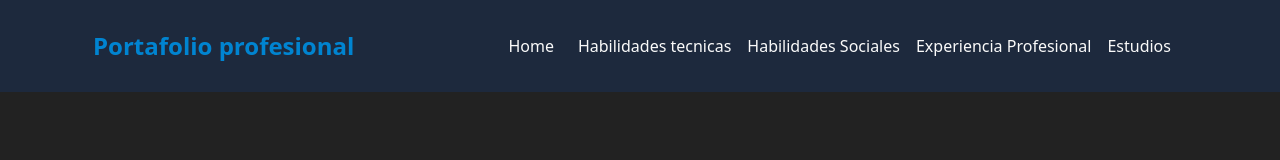
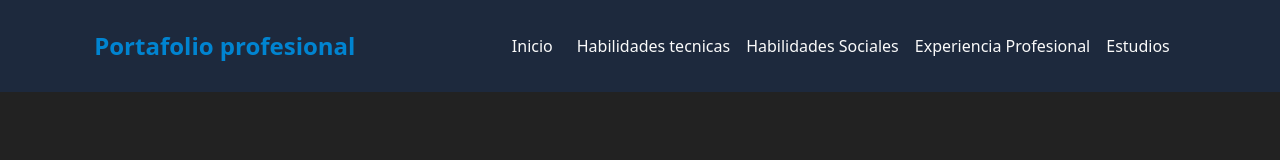
Before and after one commit to miiguel16/PortafolioProfesional, a React (Vite) app: page /SocialSkills in a window 1280 px wide. Shown: the top 160 px of the page. Built offline with nearby package versions, Linux system fonts and the light colour scheme.

Commit message:
actualization

```diff
--- a/package.json
+++ b/package.json
@@ -10,12 +10,12 @@
     "preview": "vite preview"
   },
   "dependencies": {
-    "@tailwindcss/vite": "^4.0.12",
+    "@tailwindcss/vite": "^4.0.13",
     "react": "^19.0.0",
     "react-dom": "^19.0.0",
     "react-icons": "^5.5.0",
     "react-router-dom": "^7.3.0",
-    "tailwindcss": "^4.0.12"
+    "tailwindcss": "^4.0.13"
   },
   "devDependencies": {
     "@eslint/js": "^9.19.0",
--- a/src/layouts/Navbar/Navbar.jsx
+++ b/src/layouts/Navbar/Navbar.jsx
@@ -8,7 +8,7 @@ export const Navbar = ( ) => {
                 <ItemNav
 
                     myStyle='pr-6 text-zinc-50'
-                    contentItem="Home"
+                    contentItem="Inicio"
                     routes="/"
                 />
                 <ItemNav
--- a/src/pages/SocialSkills/SocialSkills.jsx
+++ b/src/pages/SocialSkills/SocialSkills.jsx
@@ -1,5 +1,4 @@
 import React from 'react'
-import { CardInfo } from '../../Ul/CardInfo/CardInfo'
 import Photo1 from "../../assets/images/Photo1.jpg";
 
 export function SocialSkills() {
```
Also changed, not shown: 1 other file (tests, documents, lock files or other folders).
